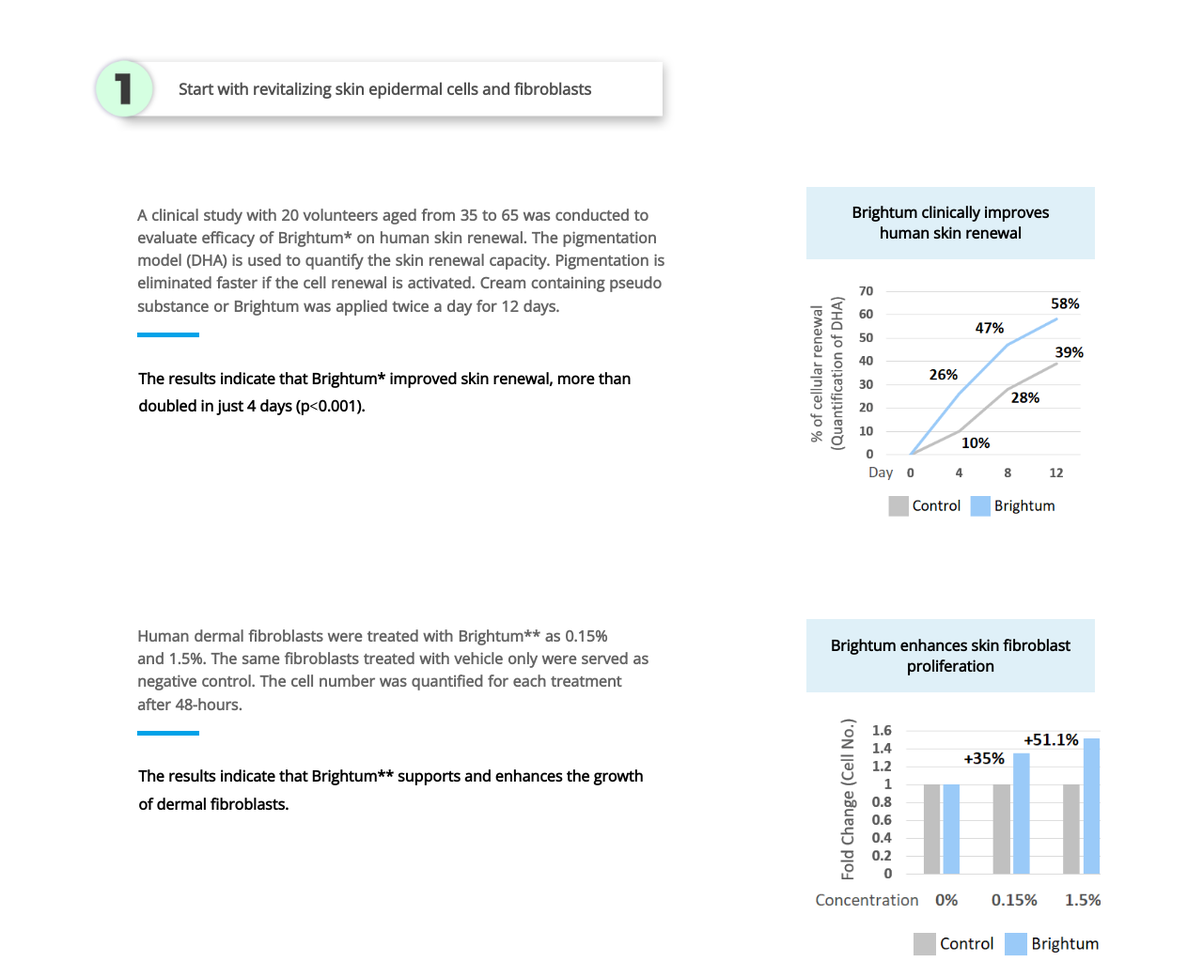
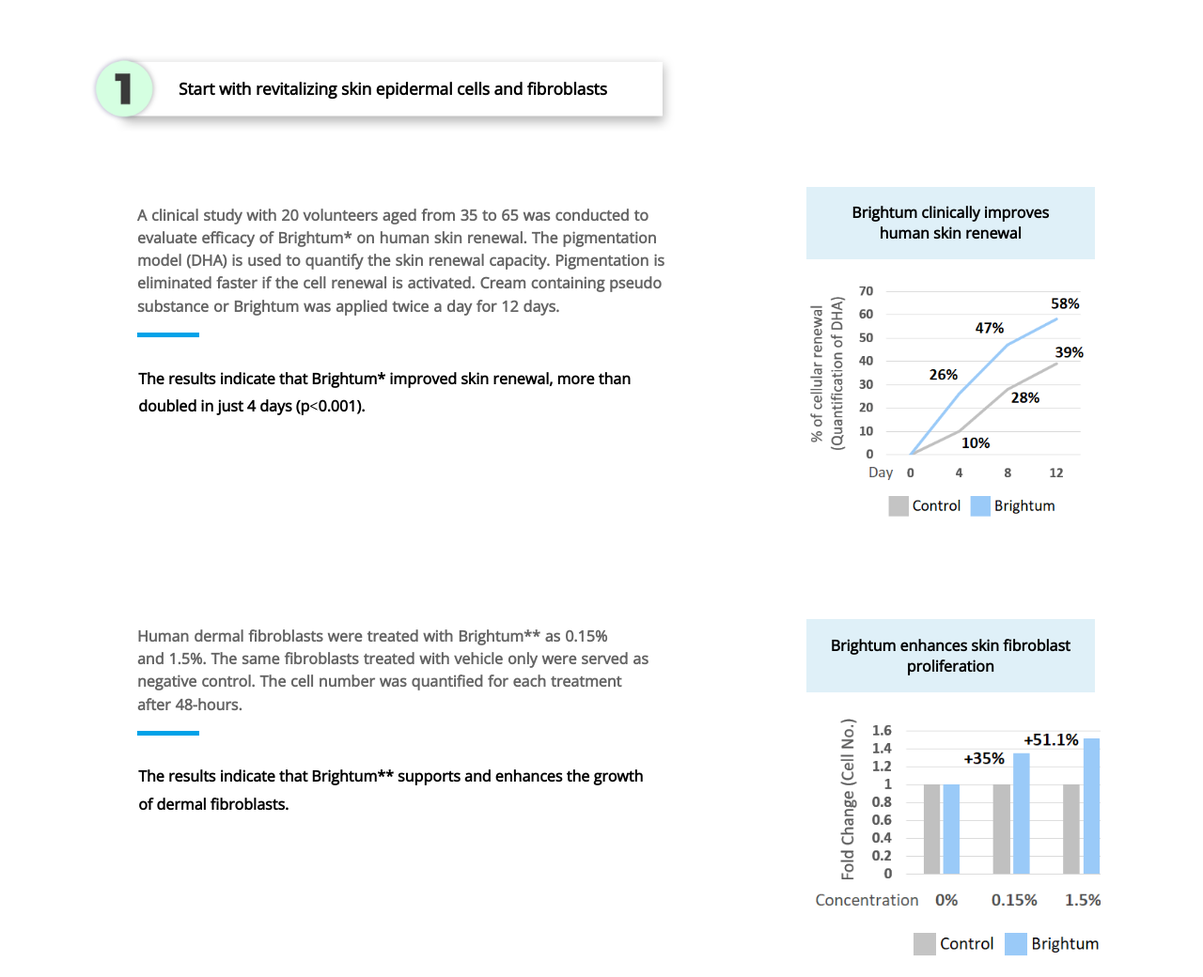
Before and after one commit to mute1add/FS, a plain HTML site: page index.html in a window 1280 px wide. Shown: the part 2363-3403 px from the top of the page at 94% size. Drawn offline with nearby package versions, Linux system fonts and the light colour scheme.

Commit message:
Update style.css

```diff
--- a/css/style.css
+++ b/css/style.css
@@ -449,7 +449,7 @@
 
     svg.radial-progress {
         height: auto;
-            max-width: 13.23vw;
+            max-width: 12.63vw;
         padding: 1em;
         transform: rotate(-90deg);
         width: 100%;
@@ -848,8 +848,8 @@
     }
 
     .number-block h1 {
-        font-size: 1.3vw;
-        color: rgb(80, 80, 80);
+          font-size: 1.35vw;
+    color: rgb(0, 0, 0);
         padding-left: -15px;
         margin-left: 5vw;
         padding-left: 30px;
@@ -858,7 +858,7 @@
         padding-bottom: 1vw;
         padding-right: 1vw;
         width: auto;
-        font-weight: bolder;
+        font-weight: bold;
     }
 
     .number-block em {
```
